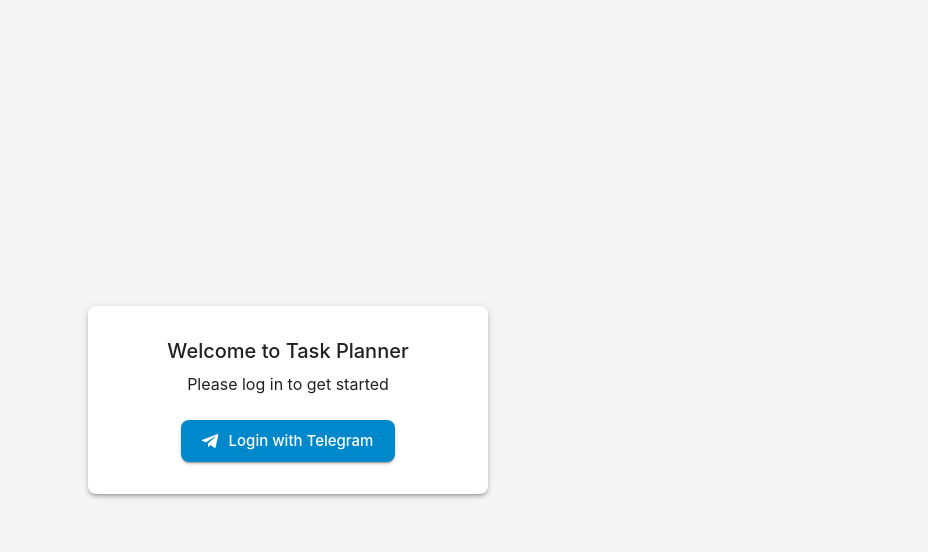
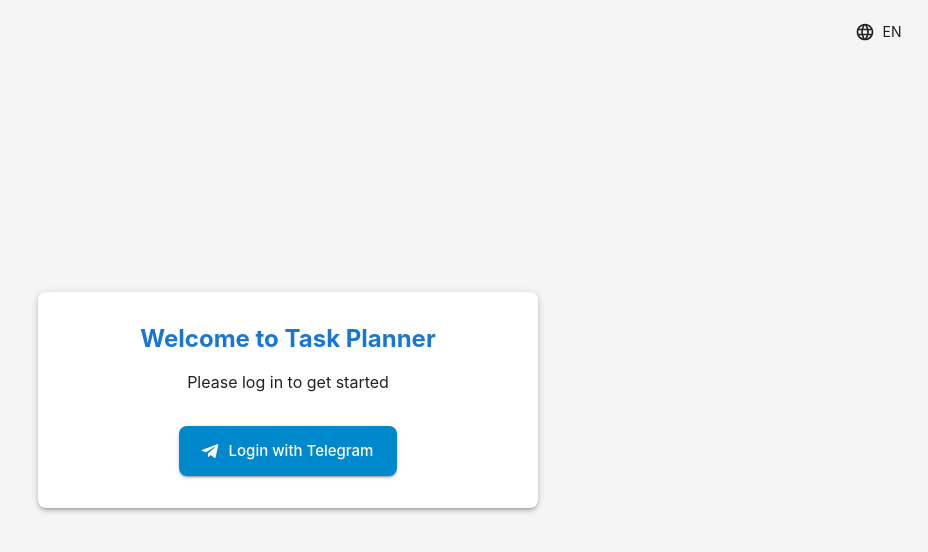
Before and after one commit to VladimirARodionov/planner, a React (Create React App) app in the folder frontend/: page /login in a window 1280 px wide. Shown: the top 552 px of the page, without its empty margins (352-1280 px from the left). Built offline with nearby package versions, Linux system fonts and the light colour scheme; no server answers.

Commit message:
i18n login form and fix login using tg

```diff
--- a/frontend/src/components/LoginForm.tsx
+++ b/frontend/src/components/LoginForm.tsx
@@ -4,9 +4,10 @@
     Box,
     Button,
     Typography,
-    Paper,
+    Paper
 } from '@mui/material';
 import { TelegramIcon } from './icons/TelegramIcon';
+import { LanguageSwitcher } from './LanguageSwitcher';
 
 interface LoginFormProps {
     telegramBotName?: string;
@@ -17,21 +18,37 @@
     const { t } = useTranslation();
 
     const handleTelegramLogin = () => {
-        const botName = telegramBotName || 'viewstorebot';
+        // Обращаемся к нашему API для инициирования процесса авторизации через Telegram
+        // API самостоятельно сформирует правильный URL и перенаправит пользователя
         const callbackUrl = encodeURIComponent(`${window.location.origin}/auth/callback`);
-        window.location.href = `https://oauth.telegram.org/auth?bot_id=${botName}&origin=${callbackUrl}&return_to=${callbackUrl}`;
+        const apiUrl = `${process.env.REACT_APP_API_URL || 'http://localhost:5000/api'}/auth/telegram/login?redirect_url=${callbackUrl}`;
+
+        // Перенаправляем пользователя на API, который обработает авторизацию
+        window.location.href = apiUrl;
     };
 
     return (
         <Box
             sx={{
                 display: 'flex',
+                flexDirection: 'column',
                 justifyContent: 'center',
                 alignItems: 'center',
                 height: '100vh',
                 bgcolor: '#f5f5f5'
             }}
         >
+            {/* Переключатель языка в верхнем правом углу */}
+            <Box
+                sx={{
+                    position: 'absolute',
+                    top: 16,
+                    right: 16
+                }}
+            >
+                <LanguageSwitcher />
+            </Box>
+
             <Paper
                 elevation={3}
                 sx={{
@@ -39,16 +56,32 @@
                     display: 'flex',
                     flexDirection: 'column',
                     alignItems: 'center',
-                    maxWidth: 400,
-                    width: '100%'
+                    maxWidth: 500,
+                    width: '90%'
                 }}
             >
-                <Typography variant="h5" component="h1" gutterBottom>
+                <Typography
+                    variant="h4"
+                    component="h1"
+                    gutterBottom
+                    align="center"
+                    sx={{
+                        fontWeight: 'bold',
+                        mb: 2,
+                        color: 'primary.main'
+                    }}
+                >
                     {t('login.welcome')}
                 </Typography>
-                <Typography variant="body1" align="center" sx={{ mb: 3 }}>
+
+                <Typography
+                    variant="body1"
+                    align="center"
+                    sx={{ mb: 4 }}
+                >
                     {t('login.please_login')}
                 </Typography>
+
                 <Button
                     variant="contained"
                     color="primary"
@@ -59,7 +92,10 @@
                         bgcolor: '#0088cc',
                         '&:hover': {
                             bgcolor: '#006699'
-                        }
+                        },
+                        py: 1.5,
+                        px: 3,
+                        borderRadius: 2
                     }}
                 >
                     {t('login.login_with_telegram')}
```
